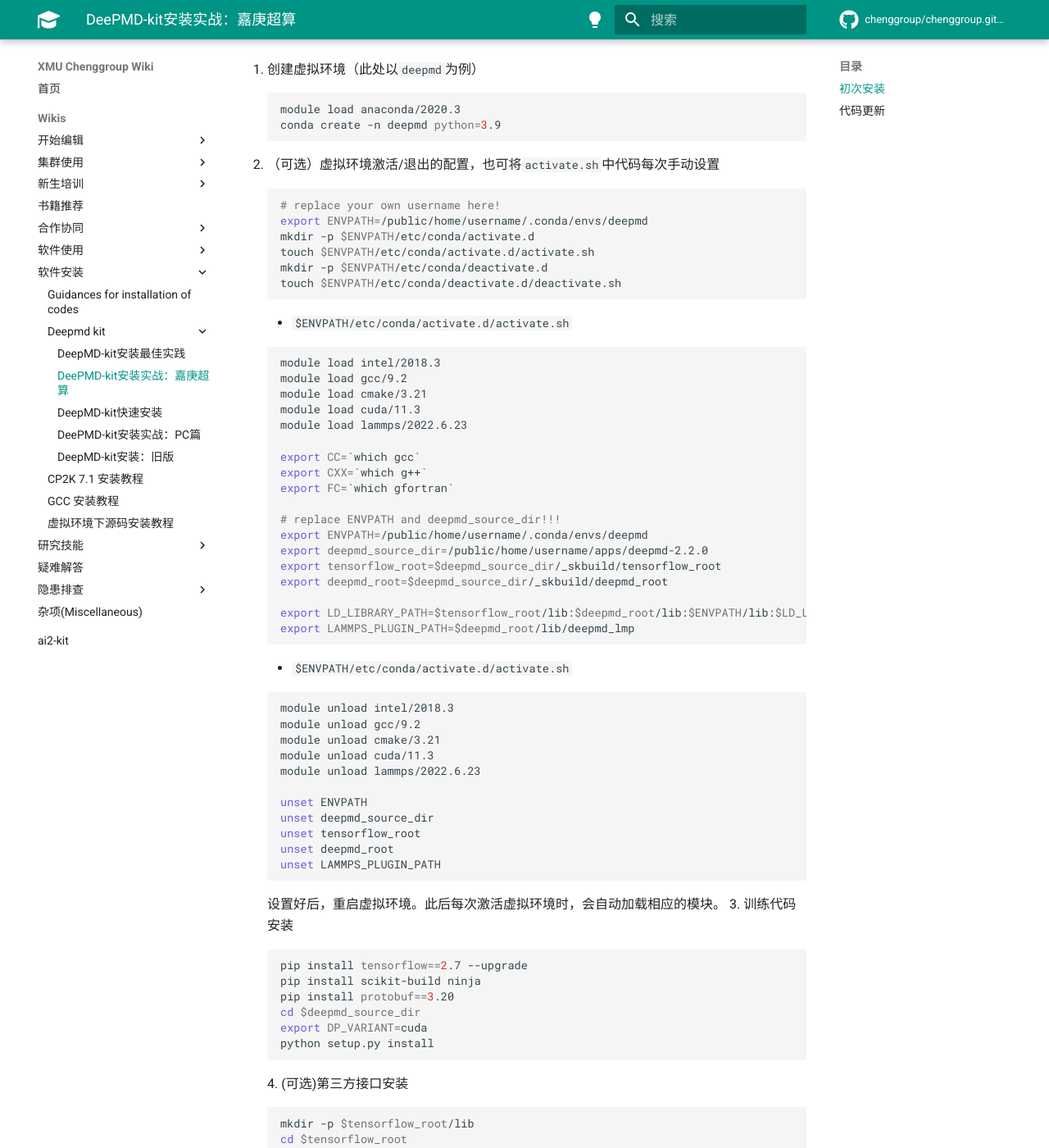
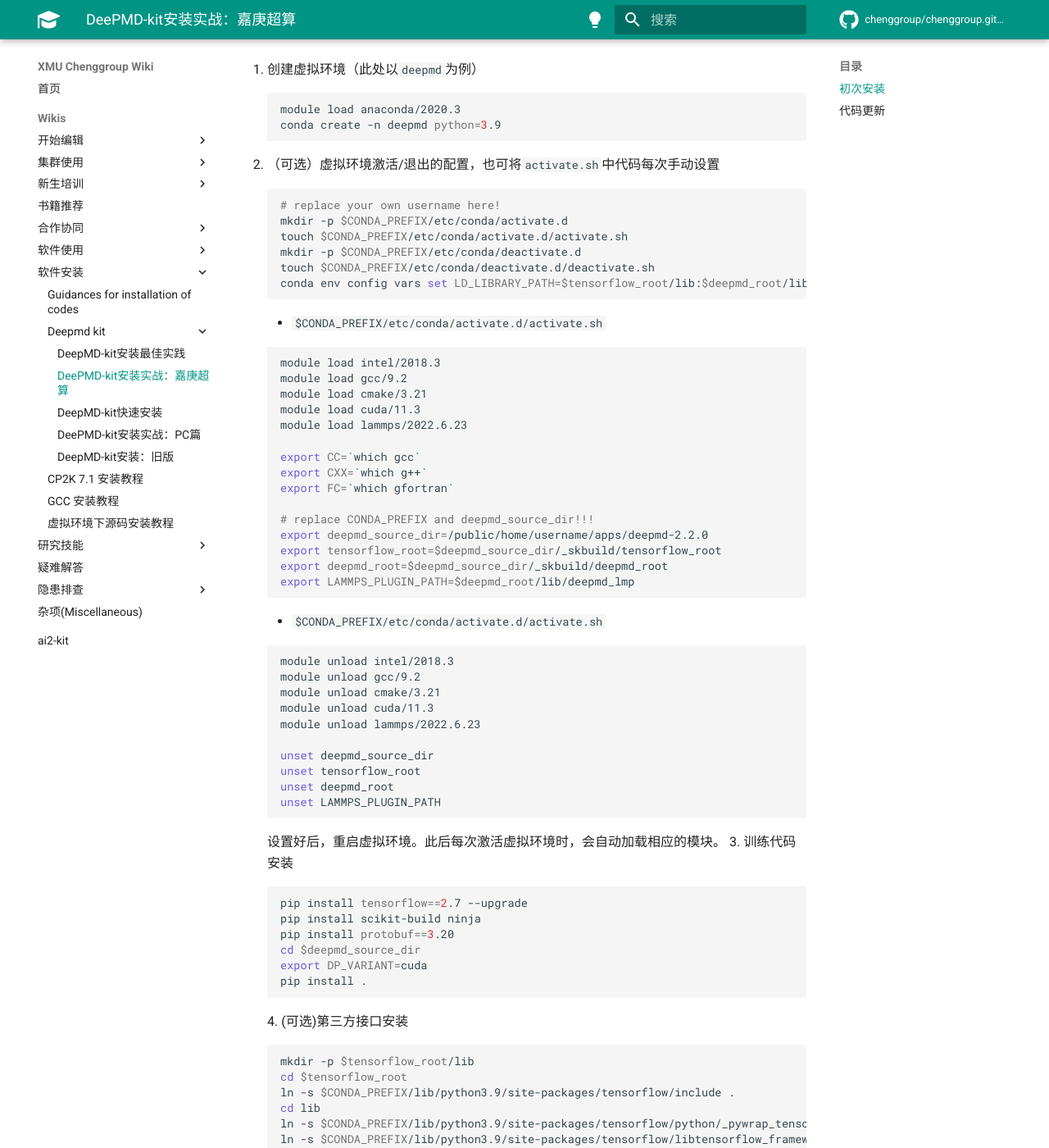
Before and after one commit to chenggroup/chenggroup.github.io, an MkDocs documentation site: the page built from docs/wiki/software_installation/deepmd-kit/deepmd-kit_installation_ikkem.md, in a window 1280 px wide and 1400 px high, scrolled down 258 px. Shown: the whole window at 82% size. Built offline with MkDocs 1.6.1 and Material for MkDocs 9.7.7, drawn with Linux system fonts in a browser that asks for light colours; comment, search, counter and statistics services are not loaded; some of the changed text lies outside the part shown.

Commit message:
minor update

````diff
--- a/docs/wiki/software_installation/deepmd-kit/deepmd-kit_installation_ikkem.md
+++ b/docs/wiki/software_installation/deepmd-kit/deepmd-kit_installation_ikkem.md
@@ -23,14 +23,14 @@
 
     ```bash
     # replace your own username here!
-    export ENVPATH=/public/home/username/.conda/envs/deepmd
-    mkdir -p $ENVPATH/etc/conda/activate.d
-    touch $ENVPATH/etc/conda/activate.d/activate.sh
-    mkdir -p $ENVPATH/etc/conda/deactivate.d
-    touch $ENVPATH/etc/conda/deactivate.d/deactivate.sh
+    mkdir -p $CONDA_PREFIX/etc/conda/activate.d
+    touch $CONDA_PREFIX/etc/conda/activate.d/activate.sh
+    mkdir -p $CONDA_PREFIX/etc/conda/deactivate.d
+    touch $CONDA_PREFIX/etc/conda/deactivate.d/deactivate.sh
+    conda env config vars set LD_LIBRARY_PATH=$tensorflow_root/lib:$deepmd_root/lib:$CONDA_PREFIX/lib:$LD_LIBRARY_PATH
     ```
 
-    - `$ENVPATH/etc/conda/activate.d/activate.sh`
+    - `$CONDA_PREFIX/etc/conda/activate.d/activate.sh`
 
     ```bash
     module load intel/2018.3
@@ -43,17 +43,14 @@
     export CXX=`which g++`
     export FC=`which gfortran`
 
-    # replace ENVPATH and deepmd_source_dir!!!
-    export ENVPATH=/public/home/username/.conda/envs/deepmd
+    # replace CONDA_PREFIX and deepmd_source_dir!!!
     export deepmd_source_dir=/public/home/username/apps/deepmd-2.2.0
     export tensorflow_root=$deepmd_source_dir/_skbuild/tensorflow_root
     export deepmd_root=$deepmd_source_dir/_skbuild/deepmd_root
-
-    export LD_LIBRARY_PATH=$tensorflow_root/lib:$deepmd_root/lib:$ENVPATH/lib:$LD_LIBRARY_PATH
     export LAMMPS_PLUGIN_PATH=$deepmd_root/lib/deepmd_lmp
     ```
 
-    - `$ENVPATH/etc/conda/activate.d/activate.sh`
+    - `$CONDA_PREFIX/etc/conda/activate.d/activate.sh`
 
     ```bash
     module unload intel/2018.3
@@ -62,7 +59,6 @@
     module unload cuda/11.3
     module unload lammps/2022.6.23
 
-    unset ENVPATH
     unset deepmd_source_dir
     unset tensorflow_root
     unset deepmd_root
@@ -78,17 +74,17 @@
     pip install protobuf==3.20
     cd $deepmd_source_dir
     export DP_VARIANT=cuda
-    python setup.py install
+    pip install .
     ```
 4. (可选)第三方接口安装
 
     ```bash
     mkdir -p $tensorflow_root/lib
     cd $tensorflow_root
-    ln -s $ENVPATH/lib/python3.9/site-packages/tensorflow/include .
+    ln -s $CONDA_PREFIX/lib/python3.9/site-packages/tensorflow/include .
     cd lib
-    ln -s $ENVPATH/lib/python3.9/site-packages/tensorflow/python/_pywrap_tensorflow_internal.so libtensorflow_cc.so
-    ln -s $ENVPATH/lib/python3.9/site-packages/tensorflow/libtensorflow_framework.so.2 .
+    ln -s $CONDA_PREFIX/lib/python3.9/site-packages/tensorflow/python/_pywrap_tensorflow_internal.so libtensorflow_cc.so
+    ln -s $CONDA_PREFIX/lib/python3.9/site-packages/tensorflow/libtensorflow_framework.so.2 .
     ln -s libtensorflow_framework.so.2 libtensorflow_framework.so
 
     mkdir -p $deepmd_source_dir/source/build
@@ -106,7 +102,7 @@
     ```bash
     cd $deepmd_source_dir
     export DP_VARIANT=cuda
-    python setup.py install
+    pip install .
     ```
 
 2. C++代码
````
